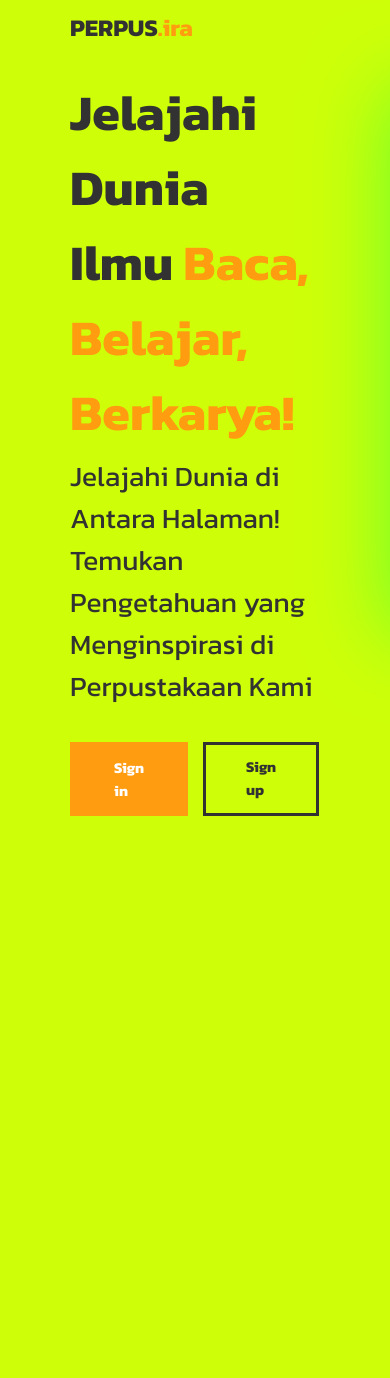
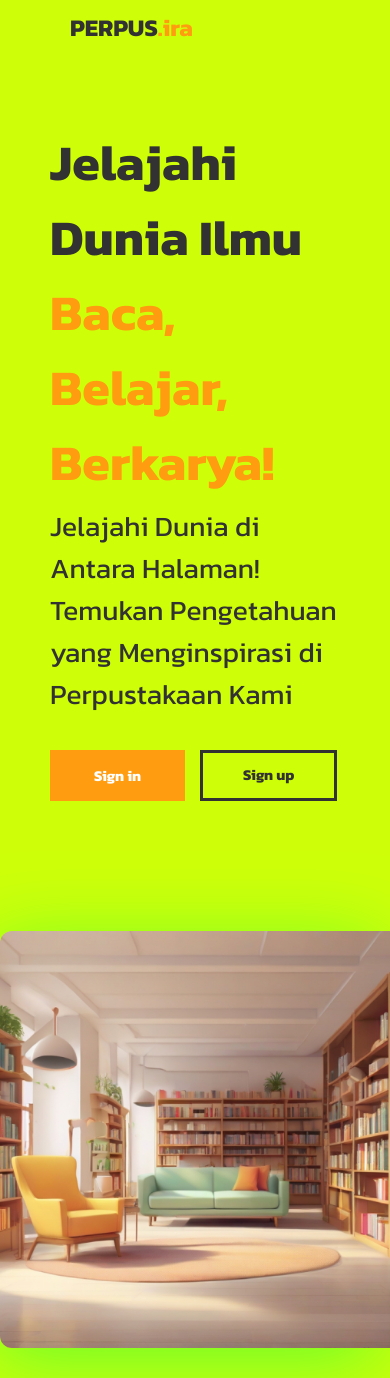
Before and after one commit to ENONGLOSKER/PJ-PERPUSTAKAAN, a Django app: page / in a window 390 px wide; the page is wider, and only the part inside the window is pictured. Before the commit the page ends 816 px from the top of that part, so only its background shows below. Run offline with Django 5.2, Linux system fonts and the light colour scheme.

Commit message:
add-responsif lyout

```diff
--- a/static/css/home.css
+++ b/static/css/home.css
@@ -24,6 +24,7 @@ body{
 }
 .container{
     display: flex;
+    justify-content: space-between;
     margin: 30px 0;
     gap: 80px;
 }
@@ -38,6 +39,7 @@ span{
     display: flex;
     flex-direction: column;
     gap: 5px;
+    max-width: 50%;
 }
 .container .d-l h1{
     font-weight: bold;
@@ -86,10 +88,44 @@ span{
     font-weight: 400;
     font-size: 28px;
 }
+.container .d-r{
+    display: flex;
+    justify-content: end;
+}
 .container .d-r img{
     border-radius: 12px 0 0 12px;
     overflow: hidden;
     object-fit: cover;
     box-shadow: -10px 15px 80px rgb(105, 254, 45);
+    max-width: 100%;
+    max-height: 100%;
+}
 
+
+@media only screen and (max-width: 600px) {
+    .container{
+        display: flex;
+        flex-direction: column;
+        gap: 80px;
+    }
+    .container .d-l{
+        margin: 50px;
+        display: flex;
+        flex-direction: column;
+        gap: 5px;
+        max-width: 100%;
+    }
 }
+
+@media only screen and (min-width: 1774px) {
+    .container{
+      margin-top: 120px;
+    }
+    .container .d-l h1{
+        font-weight: bold;
+        font-size: 80px;
+    }
+    .container .d-l p{
+        font-size: 45px;
+    }
+}
```
